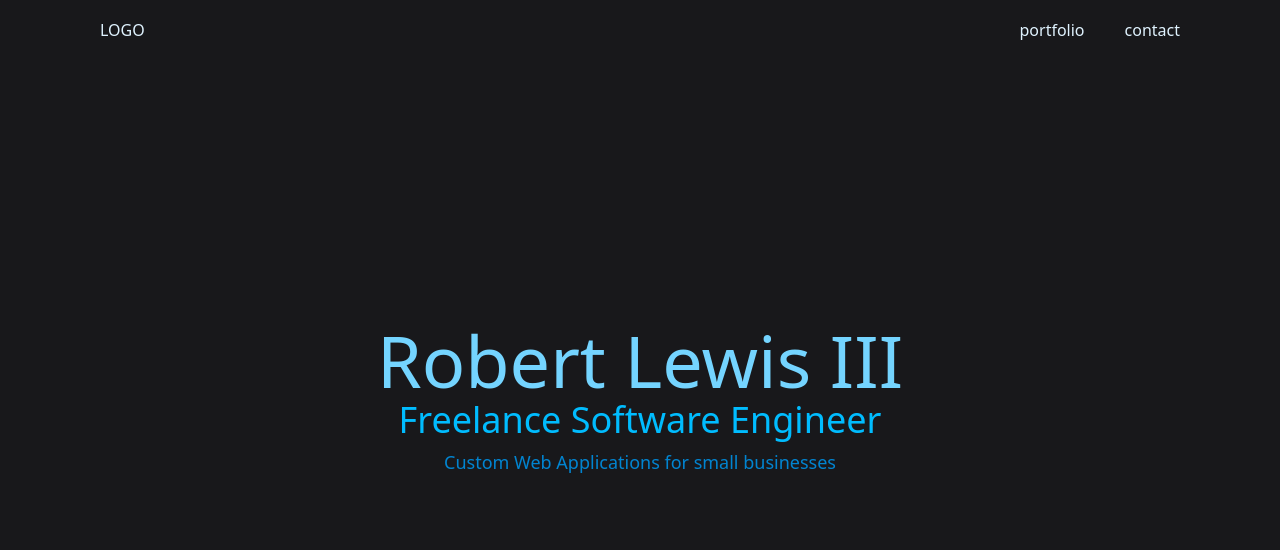
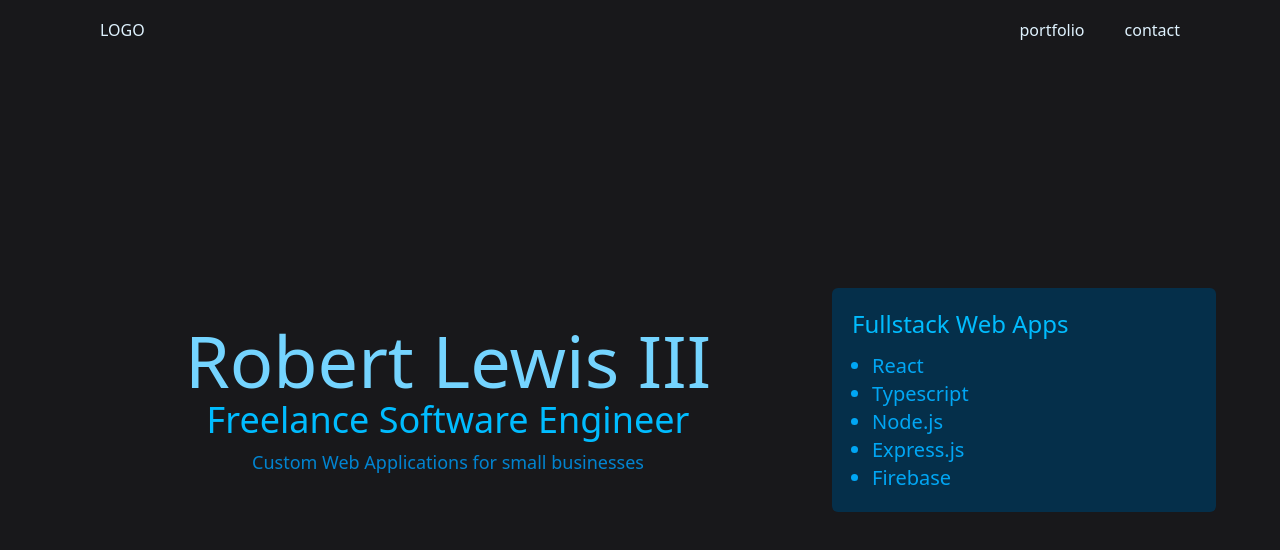
Before and after one commit to bobbythree/new-website, a React (Vite) app: page / in a window 1280 px wide. Shown: the top 550 px of the page. Built offline with nearby package versions, Linux system fonts and the light colour scheme.

Commit message:
create services card

```diff
--- /dev/null
+++ b/src/components/ServicesCard.tsx
@@ -0,0 +1,17 @@
+interface ServicesCardProps {
+  title: string;
+  items: string[];
+}
+
+export default function ServicesCard({ title, items }: ServicesCardProps) {
+  return (
+    <div className="flex flex-col w-sm bg-sky-950 p-5 rounded-md">
+      <h3 className="text-2xl text-sky-400">{title}</h3>
+      <ul className="list-disc pl-5 pt-3">
+        {items.map((item, i) => (
+          <li key={i} className="text-xl text-sky-500">{item}</li>
+        ))}
+      </ul>
+    </div>
+  )
+}
--- a/src/pages/HomePage.tsx
+++ b/src/pages/HomePage.tsx
@@ -1,11 +1,19 @@
 import HomepageHero from "../components/HomepageHero";
+import ServicesCard from "../components/ServicesCard";
 
+const fullstackItems: string[] = [
+  "React", "Typescript", "Node.js", "Express.js", "Firebase"
+]
 
 export default function HomePage() {
   return (
 
     <div className="flex items-center justify-center h-screen bg-zinc-900">
       <HomepageHero />
+      <ServicesCard
+        title="Fullstack Web Apps"
+        items={fullstackItems}
+      />
     </div>
   )
 }
```
